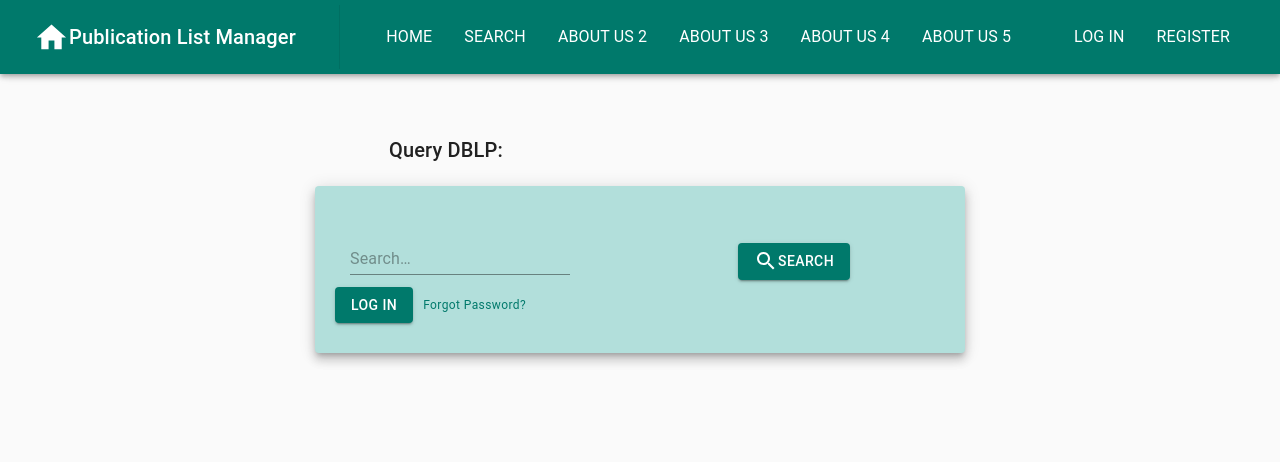
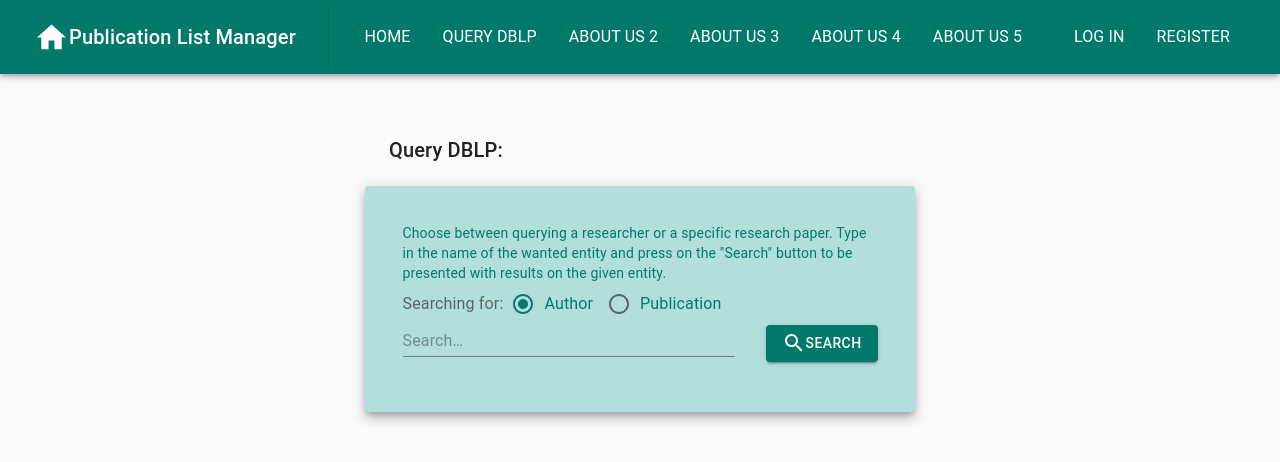
Before and after one commit to matey1116/PublicationListManager-React, a React (Create React App) app: page /queryDBLP in a window 1280 px wide. Shown: the top 462 px of the page. Built offline with nearby package versions, Linux system fonts and the light colour scheme.

Commit message:
DBLP query

```diff
--- a/src/App.css
+++ b/src/App.css
@@ -1,5 +1,6 @@
 .App {
   text-align: center;
+  color: #84a5a3c9;
 }
 
 .App-logo {
@@ -14,7 +15,6 @@
 }
 
 .App-header {
-  background-color: #282c34;
   min-height: 100vh;
   display: flex;
   flex-direction: column;
--- a/src/App.js
+++ b/src/App.js
@@ -34,7 +34,7 @@ const theme = createMuiTheme({
          main: "#00796b"
       },
       secondary: {
-         main: "#ffa726",
+         main: "#00a3cc",
       },
    },
 });
@@ -80,7 +80,7 @@ function App(props) {
                   margin: "0 auto",
                   maxWidth: "md",
                   paddingTop: "30px",
-                  height: "310vh",
+                  minHeight: "100vh",
                }}
             >
                <Switch>
--- /dev/null
+++ b/src/pages/ArticleCard.js
@@ -0,0 +1,37 @@
+import React from 'react'
+import { Link } from "@material-ui/core";
+import { makeStyles } from '@material-ui/core/styles';
+
+const useStyles = makeStyles({
+    articleContainer: {
+      border: 0,
+      borderRadius: 3,
+      boxShadow: '0 3px 5px 2px #b5dfdcc9',
+    },
+  });
+
+function ArticleCard(props) {
+    const classes = useStyles();
+    return (
+        <div style={{
+            margin: "10px 0",
+            padding: "10px 10px"
+        }}
+        className={classes.articleContainer}>
+            <h3>{props.article.title}</h3>
+            {props.article.authors && <div><strong>Authors:</strong> {props.article.authors.join(", ")}</div>}
+            {props.article.abstract && <div><strong>Abstract:</strong> {props.article.abstract}</div>}
+            {props.article.year && <div><strong>Year:</strong> {props.article.year}</div>}
+            {props.article.doi && <div><strong>DOI:</strong> {props.article.doi}</div>}
+            {props.article.ee && <div><strong>Article:</strong> <Link color="secondary" target="_blank" href={props.article.ee}>{props.article.ee}</Link></div>}
+            {props.article.number && <div><strong>Number:</strong> {props.article.number}</div>}
+            {props.article.pages && <div><strong>Pages:</strong> {props.article.pages}</div>}
+            {props.article.type && <div><strong>Article type:</strong> {props.article.type}</div>}
+            {props.article.url && <div><strong>DBLP URL:</strong> <Link color="secondary" target="_blank" href={props.article.url}>{props.article.url}</Link></div>}
+            {props.article.venue && <div><strong>Venue:</strong> {props.article.venue}</div>}
+            {props.article.volume && <div><strong>Volume:</strong> {props.article.volume}</div>}
+        </div>
+    )
+}
+
+export default ArticleCard
--- a/src/pages/Header/Navbar.js
+++ b/src/pages/Header/Navbar.js
@@ -16,7 +16,7 @@ const navLinks = [
   { title: `Home`, path: `/` },
   // { title: `Login`, path: `/login` },
   // { title: `Register`, path: `/register` },
-  { title: `Search`, path: `/search` },
+  { title: `Query DBLP`, path: `/queryDBLP` },
   { title: `about us 2`, path: `/about-us` },
   { title: `about us 3`, path: `/about-us` },
   { title: `about us 4`, path: `/about-us` },
--- a/src/pages/QueryDBLP.js
+++ b/src/pages/QueryDBLP.js
@@ -1,30 +1,32 @@
 import React, {Component} from "react";
-import { InputBase, Button, Link, Container, Typography, Paper, FormControl, FormHelperText, InputLabel, InputAdornment, Input, IconButton, TextField} from "@material-ui/core";
-import { Visibility, VisibilityOff } from '@material-ui/icons';
+import { Collapse, CircularProgress, FormLabel,
+    FormControlLabel, RadioGroup, Radio, Button, Link, Container,
+    Typography, Paper, FormControl, TextField} from "@material-ui/core";
 import SearchIcon from '@material-ui/icons/Search';
 import axios from "axios";
-import { fade, makeStyles } from '@material-ui/core/styles';
 import PropTypes from 'prop-types';
-import { Link as routingLink } from "react-router-dom";
 import { withStyles } from '@material-ui/styles';
 
-// const useStyles = makeStyles(theme => ({
+import ArticleCard from './ArticleCard';
+
 const styles = theme => ({
     formCard: {
         backgroundColor: "#b2dfdb",
-        color: "white",
-        // backgroundColor: theme.palette.primary.light,
-        padding: "30px 20px",
+        color: theme.palette.primary.main,
+        padding: "30px 25px",
         margin: "0 auto",
-        maxWidth: "650px",
+        maxWidth: "550px",
+        display: "flex",
+        justifyContent: "center",
+        [theme.breakpoints.down('xs')]: {
+            padding: "30px 3px",
+        },
     },
     formField: {
-        margin: "7px 15px",
-        width: "500px",
-        // minWidth: "235px",
-        [theme.breakpoints.down('xs')]: {
-            width: "235px",
-        },
+        width: "95%",
+        marginTop: "7px",
+        display: "flex",
+        flexDirection: "column",
     },
     narrowField:{
         margin: "7px 15px",
@@ -36,59 +38,105 @@ const styles = theme => ({
         marginTop:"40px",
         marginBottom: "20px",
     },
-search: {
-    color: theme.palette.primary.main,
-    position: 'relative',
-    borderRadius: theme.shape.borderRadius,
-    backgroundColor: fade(theme.palette.common.white, 0.15),
-    '&:hover': {
-      backgroundColor: fade(theme.palette.common.white, 0.25),
+    searchContainer: {
+        display: "flex",
+        flexDirection: "row",
+        flexWrap: "wrap",
+        width: "100%",
+        justifyContent: "space-between",
+        // backgroundColor: "blue",
     },
-    marginRight: theme.spacing(2),
-    marginLeft: 0,
-    width: '100%',
-    [theme.breakpoints.up('sm')]: {
-      marginLeft: theme.spacing(3),
-      width: 'auto',
+    resultsCard: {
+        backgroundColor: "#b2dfdb59",
+        // color: "white",
+        color: theme.palette.primary.main,
+        padding: "30px 25px",
+        margin: "0 auto",
+        maxWidth: "850px",
+        display: "flex",
+        justifyContent: "center",
+        [theme.breakpoints.down('xs')]: {
+            padding: "30px 3px",
+        },
+        marginTop: "40px",
+        display: "flex",
+        flexDirection: "column",
     },
-  },
-  searchIcon: {
-    padding: theme.spacing(0, 2),
-    height: '100%',
-    position: 'absolute',
-    pointerEvents: 'none',
-    display: 'flex',
-    alignItems: 'center',
-    justifyContent: 'center',
-  },
-  inputRoot: {
-    color: 'inherit',
-  },
-  inputInput: {
-        padding: theme.spacing(1, 1, 1, 0),
-        // vertical padding + font size from searchIcon
-        paddingLeft: `calc(1em + ${theme.spacing(4)}px)`,
-        transition: theme.transitions.create('width'),
-        width: '100%',
-        [theme.breakpoints.up('md')]: {
-            width: '20ch',
-        },
-    }
 })
-// const classes = useStyles();
-// export default function QueryDBLP() {
+
+const doneArticles = [
+    {
+        abstract: null,
+        authors: ["Stefan Edelkamp", "Armin Weiß", "Sebastian Wild"],
+        doi: "10.1007/S00453-019-00634-0",
+        ee: "https://doi.org/10.1007/s00453-019-00634-0",
+        key: "journals/algorithmica/EdelkampWW20",
+        number: "3",
+        pages: "509-588",
+        title: "QuickXsort - A Fast Sorting Scheme in Theory and Practice.",
+        type: "Journal Articles",
+        url: "https://dblp.org/rec/journals/algorithmica/EdelkampWW20",
+        venue: "Algorithmica",
+        volume: "82",
+        year: "2020",
+    },
+    {
+        abstract: null,
+        authors: ["Meng He 0001", "J. Ian Munro", "Yakov Nekrich", "Sebastian Wild", "Kaiyu Wu"],
+        doi: null,
+        ee: "https://arxiv.org/abs/2005.07644",
+        key: "journals/corr/abs-2005-07644",
+        number: null,
+        pages: null,
+        title: "Breadth-First Rank/Select in Succinct Trees and Distance Oracles for Interval Graphs.",
+        type: "Informal Publications",
+        url: "https://dblp.org/rec/journals/corr/abs-2005-07644",
+        venue: "CoRR",
+        volume: "abs/2005.07644",
+        year: "2020",
+    },
+    {
+        abstract: null,
+        authors: ["Konstantinos Tsakalidis", "Sebastian Wild", "Viktor Zamaraev"],
+        doi: null,
+        ee: "https://arxiv.org/abs/2010.04108",
+        key: "journals/corr/abs-2010-04108",
+        number: null,
+        pages: null,
+        title: "Succinct Permutation Graphs.",
+        type: "Informal Publications",
+        url: "https://dblp.org/rec/journals/corr/abs-2010-04108",
+        venue: "CoRR",
+        volume: "abs/2010.04108",
+        year: "2020",
+    },
+    {
+        abstract: null,
+        authors: ["Bryce Sandlund", "Sebastian Wild"],
+        doi: null,
+        ee: "https://arxiv.org/abs/2010.08840",
+        key: "journals/corr/abs-2010-08840",
+        number: null,
+        pages: null,
+        title: "Lazy Search Trees.",
+        type: "Informal Publications",
+        url: "https://dblp.org/rec/journals/corr/abs-2010-08840",
+        venue: "CoRR",
+        volume: "abs/2010.08840",
+        year: "2020",
+}]
 
 class QueryDBLP extends Component {
     constructor(props) {
         super(props);
         this.state = {
             searchTerm: "",
-            repeatPassword: "",
-            showPassword: false,
-            // token: "",
-            // radio: "",
-            stage: 1,
+            type: "author",
+            // articles: doneArticles,
+            articles: [],
+            collapseResults: true,
             errors: {},
+            loading: false,
         };
 
     }
@@ -116,7 +164,89 @@ class QueryDBLP extends Component {
         if(this.state.searchTerm === ""){
             return this.setErrorMsg("searchTerm", "Required Field")
         }
+        this.setState((prevState) => ({
+            articles: [],
+            errors: {
+                ...prevState.errors,
+                ["searchResults"]: null,
+            },
+            loading: true,
+            collapseResults: false,
+        }))
+        // setTimeout(()=>{
+            axios
+            .post("http://localhost:8080/query/dblp", {
+                name: this.state.searchTerm,
+                type: this.state.type,
+                searchOwnRecord: false,
+            })
+            .then((res) => {
+                console.log("Response:")
+                console.log(res.status)
+                console.log(res.data.dblpArticles)
+                if(res.status === 200){
+                    this.setState({
+                        articles: res.data.dblpArticles,
+                        loading: false,
+                    });
+                }
+
+            })
+            .catch((err) => {
+                console.log(err)
+                console.info(err.response)
+                console.log(err.response.data.name)
+                if(err.response.data.publication === "No articles for the given title" || err.response.data.author === "No articles for the given author"){
+                    console.log("handle not found results")
+                    this.setErrorMsg("searchResults", "No results for the given term were found! Check your spelling and make sure to capitalize appropriate letters.")
+                }
+                if(err.response.status === 500){
+                    console.log("500 error")
+                    this.setErrorMsg("searchResults", "Something went wrong! Please try again!")
+                }
+                this.setState({
+                    loading: false,
+                })
+            });
+        // }, 3000)
+        // axios
+        //     .post("http://localhost:8080/query/dblp", {
+        //         name: this.state.searchTerm,
+        //         type: this.state.type,
+        //         searchOwnRecord: false,
+        //     })
+        //     .then((res) => {
+        //         this.setState({collapseResults: true,})
+        //         console.log("Response:")
+        //         console.log(res.status)
+        //         console.log(res.data.dblpArticles)
+        //         if(res.status === 200){
+        //             this.setState({
+        //                 articles: res.data.dblpArticles,
+        //                 loading: false,
+        //             });
+        //         }
+
+        //     })
+        //     .catch((err) => {
+        //         console.log(err)
+        //         console.info(err.response)
+        //         console.log(err.response.data.name)
+        //         if(err.response.data.publication === "No articles for the given title" || err.response.data.author === "No articles for the given author"){
+        //             console.log("handle not found results")
+        //             this.setErrorMsg("searchResults", "No results for the given term were found!")
+        //         }
+        //         if(err.response.status === 500){
+        //             console.log("500 error")
+        //             this.setErrorMsg("searchResults", "Something went wrong! Check your spelling and try again!")
+        //         }
+        //         this.setState({
+        //             collapseResults: true,
+        //             loading: false,
+        //         })
+        //     });
     }
+
     render(){
         const { classes } = this.props;
         return (
@@ -125,77 +255,76 @@ class QueryDBLP extends Component {
                 <Typography variant="h6">Query DBLP:</Typography>
             </Container>
             <Paper elevation={7} className={classes.formCard}>
-            <form onSubmit={this.handleSubmit}>
-                <div className={classes.fieldsContainer}>
-                {/* <TextField id="search-field" label="Search" type="search" /> */}
-                <br/>
-                <FormControl error={this.state.errors.searchTerm ? true : false}  className={classes.formField} required>
-                <div style={{
-                    display: "flex"
-                }}>
+                <form onSubmit={this.handleSubmit}  className={classes.formField}>
+                <Typography variant="body2">
+                    Choose between querying a researcher or a specific research paper.
+                    Type in the name of the wanted entity and press on the "Search" button to be presented with results on the given entity.
+                </Typography>
+
+                <RadioGroup row aria-label="search-type" name="type"
+                    value={this.state.type}
+                    defaultValue="top"
+                    onChange={this.handleChange}
+                    // style={{backgroundColor:"red"}}
+                    >
+                    <FormLabel style={{alignSelf: "center", marginRight: "10px"}}>Searching for:</FormLabel>
+                    <FormControlLabel value="author" control={<Radio color="primary" />} label="Author" />
+                    <FormControlLabel value="publication" control={<Radio color="primary" />} label="Publication" />
+                </RadioGroup>
+
+                <FormControl error={this.state.errors.searchTerm ? true : false} className={classes.searchContainer}  >
                     {/* <div className={classes.searchIcon}>
                         <SearchIcon/>
                     </div> */}
                     <TextField
                         placeholder="Search…"
-                        classes={{
-                            root: classes.inputRoot,
-                            input: classes.inputInput,
-                        }}
                         helperText={this.state.errors.searchTerm}
                         error={this.state.errors.searchTerm ? true : false}
                         value={this.state.searchTerm}
                         onChange={this.handleChange}
-                        // error={true}
                         name="searchTerm"
                         inputProps={{ 'aria-label': 'search' }}
+                        style={{
+                            // marginRight: "auto",
+                            width: "70%"
+                        }}
                     />
 
-                    <Button variant="contained" color="primary" onClick={this.handleSubmit} style={{marginRight: "0",
-                        marginLeft: "auto"}}>
+                    <Button disabled={this.state.loading} variant="contained" color="primary" onClick={this.handleSubmit} style={{marginRight: "0",
+                        // marginLeft: "auto",
+                        alignSelf: "flex-start",
+                        // marginRight: "0",
+                        // height: "minContent"
+                        }}>
                         <SearchIcon/> Search
                     </Button>
-                </div>
-                        {/* <InputLabel htmlFor="standard-adornment-password">Password</InputLabel>
-                        <Input
-                            id="password"
-                            name="password"
-                            label="Password"
-                            type={this.state.showPassword ? 'text' : 'password'}
-                            value={this.state.password}
-                            onChange={this.handleChange}
-                            autoComplete="new-password"
-                            endAdornment={
-                            <InputAdornment position="end">
-                                <IconButton
-                                    aria-label="toggle password visibility"
-                                    onClick={this.handleClickShowPassword}
-                                    onMouseDown={this.handleMouseDownPassword}
-                                >
-                                {this.state.showPassword ? <Visibility /> : <VisibilityOff />}
-                                </IconButton>
-                            </InputAdornment>
-                            }
-                        />
-                        <FormHelperText id="component-helper-text">{(" " === this.state.errors.password ? this.state.errors.password: (""))}</FormHelperText> */}
                     </FormControl>
                     <br/>
-                        <div className={classes.submitContainer}>
-                        <Button variant="contained" color="primary" style={{marginRight: "10px"}}>
-                            Log in
-                        </Button>
-                        <Typography variant="caption">
-                            <Link component={routingLink} to={"/forgottenPassword"}>Forgot Password?</Link>
-                        </Typography>
-                        </div>
-                    </div>
             </form>
             </Paper>
+            <Collapse in={!this.state.collapseResults}>
+                <Paper elevation={4} className={classes.resultsCard}>
+                    {this.state.loading &&
+                        <CircularProgress style={{
+                          margin: "auto",
+                        }}/>
+                    }
+                    {this.state.articles !== [] &&
+                        this.state.articles.map((article, index) => (
+                            <ArticleCard name={"article_"+index} key={index} article={article}/>
+                    ))}
+
+                    {this.state.articles.length === 0
+                        && this.state.errors.searchResults
+                        && <h2 style={{margin: "auto"}} >{this.state.errors.searchResults}</h2>
+                    }
+                </Paper>
+            </Collapse>
         </div>
     )}
 
 }
-// export default QueryDBLP;
+
 QueryDBLP.propTypes = {
     classes: PropTypes.object.isRequired,
 };
```
